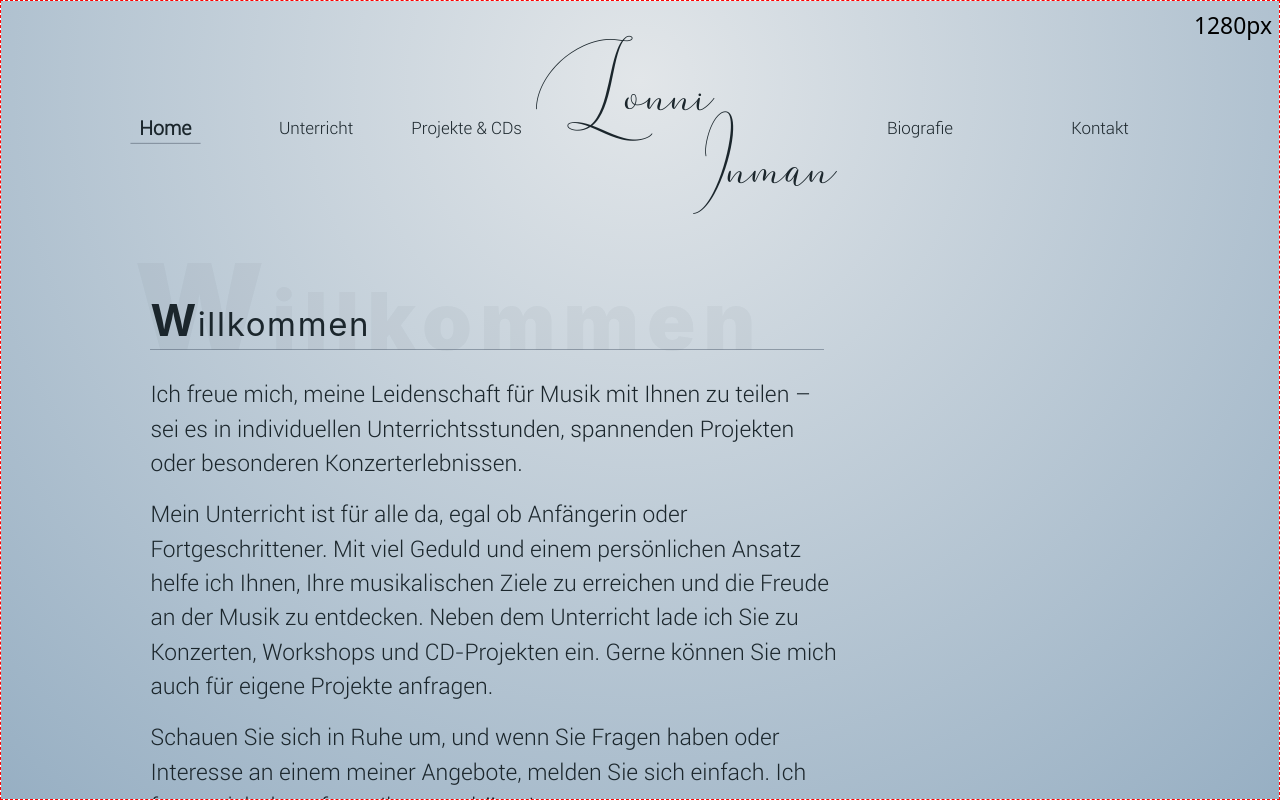
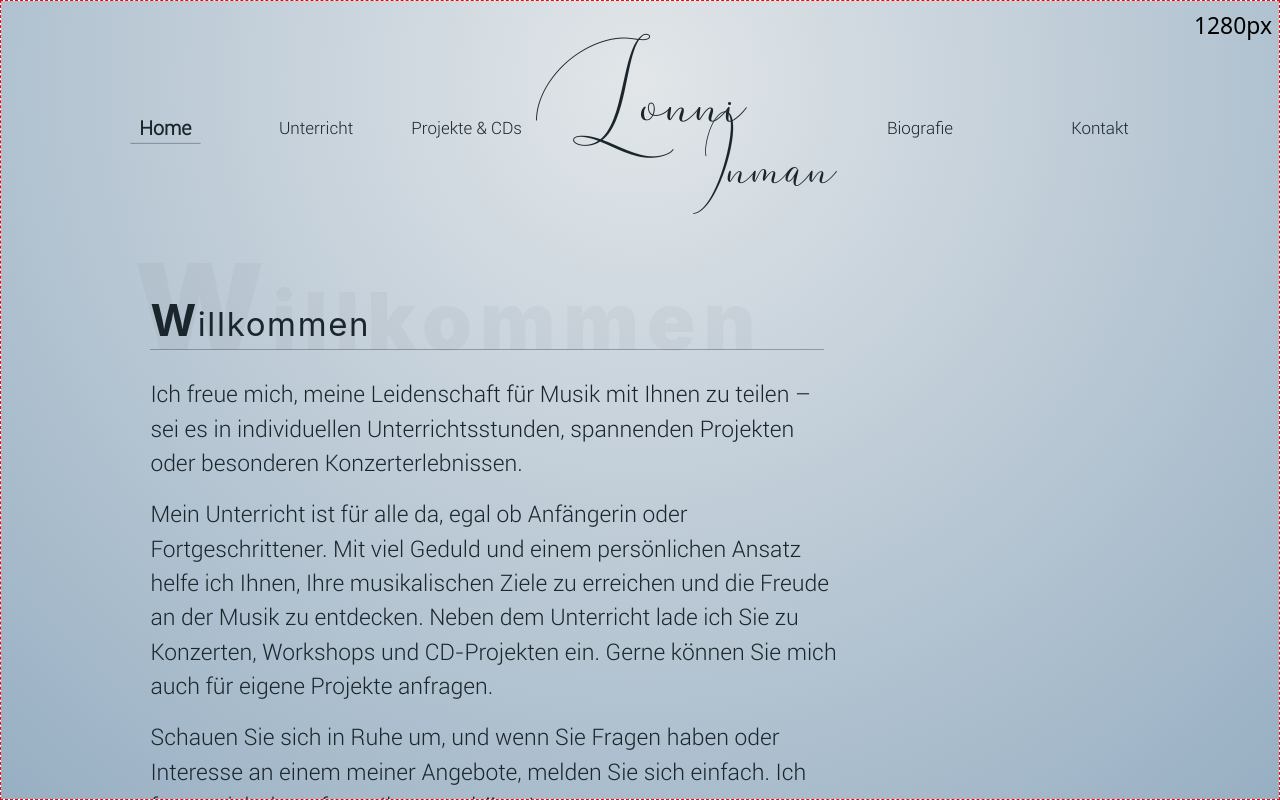
Before and after one commit to j-eick/lonni-homepage, a Next.js app: page /home in a window 1280 px wide. Built offline with nearby package versions, Linux system fonts and the light colour scheme; a web font is replaced by a local one.

Commit message:
style adjustment

```diff
--- a/components/ui/mainLayout/header/Header.tsx
+++ b/components/ui/mainLayout/header/Header.tsx
@@ -54,7 +54,7 @@ export default function Header({ className }: HeaderProps) {
                             className={`h-[215px] relative
                                         font-headerTitle`}
                         >
-                            <span className="absolute top-7 w-full text-headerTitle-lonni ">Lonni</span>
+                            <span className="absolute top-7 w-full text-size-headerTitle ">Lonni</span>
                             <span
                                 className={`absolute right-0 bottom-7 text-headerTitle-inman
                                         `}
```
